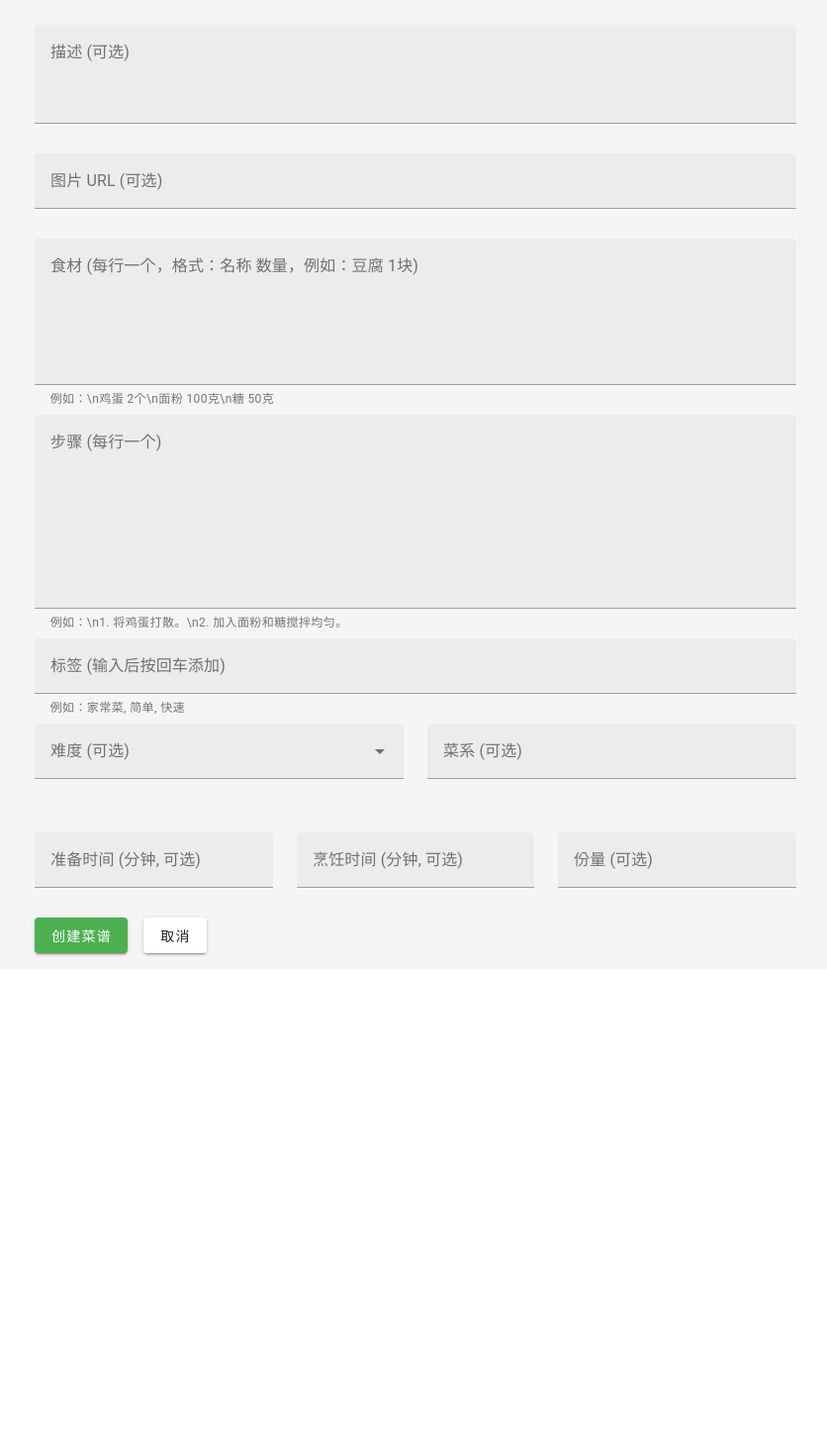
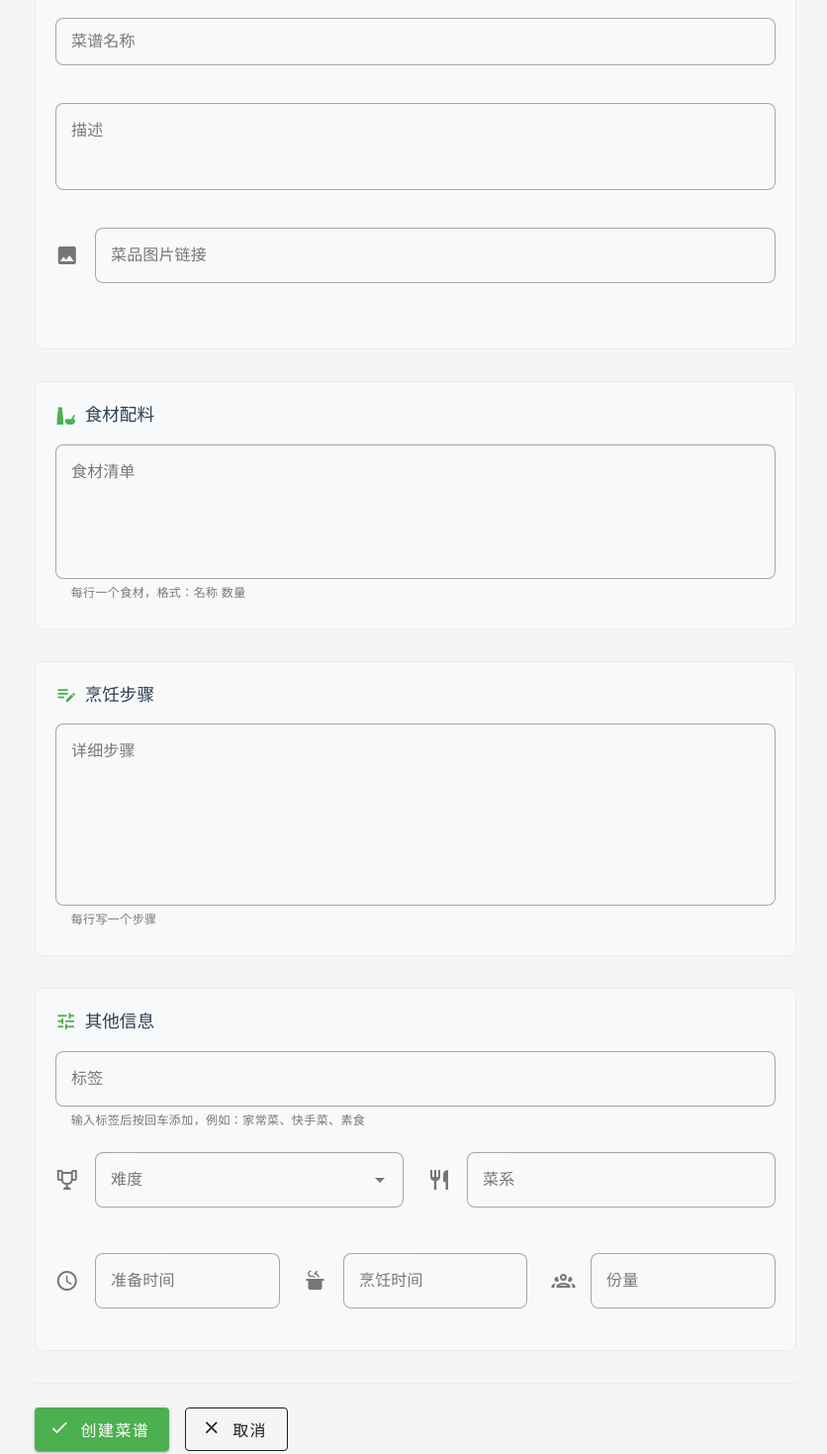
Before and after one commit to kinyue/cooking, a Vue app in the folder frontend/: page /recipes/add in a window 1280 px wide. Shown: the part 141-1610 px from the top of the page at 99% size, without its empty margins (220-1056 px from the left). Before the commit the page ends 1120 px from the top, so only its background shows below. Built offline with nearby package versions, Linux system fonts and the light colour scheme.

Commit message:
Refactor: Enhance Edit Recipe page UI

```diff
--- a/frontend/src/assets/components/recipe-form.css
+++ b/frontend/src/assets/components/recipe-form.css
@@ -1 +1,96 @@
-/* Add specific styles if needed */
+.recipe-form {
+  padding: 16px 0;
+}
+
+.form-section {
+  margin-bottom: 32px;
+  padding: 20px;
+  background-color: #f8f9fa;
+  border-radius: 8px;
+  border: 1px solid #e9ecef;
+}
+
+.form-section-title {
+  color: #2c3e50;
+  font-size: 1.1rem;
+  font-weight: 500;
+  margin-bottom: 16px;
+  display: flex;
+  align-items: center;
+  gap: 8px;
+}
+
+.form-fields-group {
+  margin-bottom: 24px;
+}
+
+.form-field {
+  transition: all 0.3s ease;
+}
+
+.form-field:hover {
+  transform: translateX(4px);
+}
+
+.form-field :deep(.v-field) {
+  border-radius: 8px;
+  transition: all 0.2s ease;
+}
+
+.form-field :deep(.v-field--focused) {
+  transform: scale(1.01);
+}
+
+.form-field :deep(.v-field__input) {
+  padding: 8px 16px;
+}
+
+.recipe-tags :deep(.v-chip) {
+  margin: 4px;
+  transition: all 0.2s ease;
+}
+
+.recipe-tags :deep(.v-chip:hover) {
+  transform: scale(1.05);
+}
+
+.action-buttons {
+  display: flex;
+  gap: 16px;
+  margin-top: 32px;
+  padding-top: 24px;
+  border-top: 1px solid #e9ecef;
+}
+
+.submit-btn {
+  min-width: 120px !important;
+}
+
+.cancel-btn {
+  background-color: transparent !important;
+}
+
+/* Helper text styles */
+.helper-text {
+  color: #6c757d;
+  font-size: 0.875rem;
+  margin-top: 4px;
+}
+
+/* Responsive adjustments */
+@media (max-width: 600px) {
+  .form-section {
+    padding: 16px;
+    margin-bottom: 24px;
+  }
+
+  .action-buttons {
+    flex-direction: column;
+    gap: 12px;
+  }
+
+  .submit-btn,
+  .cancel-btn {
+    width: 100%;
+  }
+}
--- a/frontend/src/assets/views/edit-recipe-view.css
+++ b/frontend/src/assets/views/edit-recipe-view.css
@@ -1 +1,45 @@
-/* Add specific styles for EditRecipeView here */
+.edit-recipe-container {
+  background-color: #fff;
+  border-radius: 12px;
+  box-shadow: 0 2px 8px rgba(0, 0, 0, 0.05);
+  padding: 24px;
+  transition: all 0.3s ease;
+}
+
+.edit-recipe-header {
+  margin-bottom: 32px;
+  border-bottom: 2px solid #f0f0f0;
+  padding-bottom: 16px;
+}
+
+.edit-recipe-title {
+  font-size: 1.75rem !important;
+  color: #2c3e50;
+  letter-spacing: 0.5px;
+}
+
+.loading-container {
+  min-height: 300px;
+  display: flex;
+  flex-direction: column;
+  align-items: center;
+  justify-content: center;
+  gap: 16px;
+}
+
+.loading-text {
+  color: #666;
+  font-size: 1rem;
+  margin-top: 8px;
+}
+
+/* Animation for loading state */
+.fade-enter-active,
+.fade-leave-active {
+  transition: opacity 0.3s ease;
+}
+
+.fade-enter-from,
+.fade-leave-to {
+  opacity: 0;
+}
--- a/frontend/src/components/RecipeForm.vue
+++ b/frontend/src/components/RecipeForm.vue
@@ -1,124 +1,198 @@
 <!-- frontend/src/components/RecipeForm.vue -->
 <!-- Reusable form component for creating and editing recipes -->
 <template>
-  <v-form ref="form" @submit.prevent="submitForm">
+  <v-form ref="form" @submit.prevent="submitForm" class="recipe-form">
+    <!-- Basic Information Section -->
+    <div class="form-section">
+      <div class="form-section-title">
+        <v-icon icon="mdi-information" color="primary" size="small"></v-icon>
+        基本信息
+      </div>
+      <div class="form-fields-group">
         <v-text-field
           v-model="formData.name"
           label="菜谱名称"
           :rules="[rules.required]"
           required
-      class="mb-2"
+          class="form-field mb-4"
+          variant="outlined"
+          density="comfortable"
         ></v-text-field>
 
         <v-textarea
           v-model="formData.description"
-      label="描述 (可选)"
+          label="描述"
           rows="3"
-      class="mb-2"
+          class="form-field mb-4"
+          variant="outlined"
+          hint="简单描述一下这道菜的特点"
         ></v-textarea>
 
         <v-text-field
           v-model="formData.image_url"
-      label="图片 URL (可选)"
+          label="菜品图片链接"
           type="url"
-      class="mb-2"
+          class="form-field"
+          variant="outlined"
+          prepend-icon="mdi-image"
+          placeholder="http://..."
         ></v-text-field>
+      </div>
+    </div>
 
-    <!-- Ingredients - Simple Textarea for now, could be improved -->
+    <!-- Ingredients Section -->
+    <div class="form-section">
+      <div class="form-section-title">
+        <v-icon icon="mdi-food-variant" color="primary" size="small"></v-icon>
+        食材配料
+      </div>
       <v-textarea
         v-model="ingredientsText"
-      label="食材 (每行一个，格式：名称 数量，例如：豆腐 1块)"
+        label="食材清单"
         :rules="[rules.required]"
         required
         rows="5"
-      class="mb-2"
-      hint="例如：\n鸡蛋 2个\n面粉 100克\n糖 50克"
+        class="form-field mb-2"
+        variant="outlined"
+        hint="每行一个食材，格式：名称 数量"
         persistent-hint
+        placeholder="例如：&#10;豆腐 1块&#10;葱花 适量&#10;生抽 2勺"
       ></v-textarea>
+    </div>
 
-    <!-- Instructions - Simple Textarea for now, could be improved -->
+    <!-- Cooking Instructions Section -->
+    <div class="form-section">
+      <div class="form-section-title">
+        <v-icon icon="mdi-playlist-edit" color="primary" size="small"></v-icon>
+        烹饪步骤
+      </div>
       <v-textarea
         v-model="instructionsText"
-      label="步骤 (每行一个)"
+        label="详细步骤"
         :rules="[rules.required]"
         required
         rows="7"
-      class="mb-2"
-      hint="例如：\n1. 将鸡蛋打散。\n2. 加入面粉和糖搅拌均匀。"
+        class="form-field mb-2"
+        variant="outlined"
+        hint="每行写一个步骤"
         persistent-hint
+        placeholder="例如：&#10;1. 将豆腐切块&#10;2. 锅中放油烧热&#10;3. 放入豆腐翻炒"
       ></v-textarea>
+    </div>
 
-    <!-- Tags - Using v-combobox for free-form tags -->
+    <!-- Additional Details Section -->
+    <div class="form-section">
+      <div class="form-section-title">
+        <v-icon icon="mdi-tune" color="primary" size="small"></v-icon>
+        其他信息
+      </div>
+
+      <!-- Tags -->
       <v-combobox
         v-model="formData.tags"
-        label="标签 (输入后按回车添加)"
+        label="标签"
         multiple
         chips
         closable-chips
         clearable
-        class="mb-2"
-        hint="例如：家常菜, 简单, 快速"
+        class="form-field recipe-tags mb-6"
+        variant="outlined"
+        hint="输入标签后按回车添加，例如：家常菜、快手菜、素食"
         persistent-hint
       ></v-combobox>
 
+      <!-- Difficulty and Cuisine -->
       <v-row>
         <v-col cols="12" sm="6">
           <v-select
             v-model="formData.difficulty"
             :items="['简单', '中等', '困难']"
-          label="难度 (可选)"
+            label="难度"
             clearable
-          class="mb-2"
+            class="form-field"
+            variant="outlined"
+            prepend-icon="mdi-trophy-outline"
           ></v-select>
         </v-col>
         <v-col cols="12" sm="6">
           <v-text-field
             v-model="formData.cuisine"
-            label="菜系 (可选)"
+            label="菜系"
             clearable
-            class="mb-2"
-            hint="例如：川菜, 粤菜, 西餐"
+            class="form-field"
+            variant="outlined"
+            prepend-icon="mdi-silverware-fork-knife"
+            hint="例如：川菜、粤菜、西餐"
           ></v-text-field>
         </v-col>
       </v-row>
 
+      <!-- Time and Servings -->
       <v-row>
         <v-col cols="12" sm="4">
           <v-text-field
             v-model.number="formData.prep_time_minutes"
-          label="准备时间 (分钟, 可选)"
+            label="准备时间"
             type="number"
             min="0"
             clearable
-          class="mb-2"
+            class="form-field"
+            variant="outlined"
+            suffix="分钟"
+            prepend-icon="mdi-clock-outline"
           ></v-text-field>
         </v-col>
         <v-col cols="12" sm="4">
           <v-text-field
             v-model.number="formData.cook_time_minutes"
-          label="烹饪时间 (分钟, 可选)"
+            label="烹饪时间"
             type="number"
             min="0"
             clearable
-          class="mb-2"
+            class="form-field"
+            variant="outlined"
+            suffix="分钟"
+            prepend-icon="mdi-pot-steam"
           ></v-text-field>
         </v-col>
         <v-col cols="12" sm="4">
           <v-text-field
             v-model.number="formData.servings"
-          label="份量 (可选)"
+            label="份量"
             type="number"
             min="1"
             clearable
-          class="mb-2"
+            class="form-field"
+            variant="outlined"
+            suffix="人份"
+            prepend-icon="mdi-account-group-outline"
           ></v-text-field>
         </v-col>
       </v-row>
+    </div>
 
-    <v-btn type="submit" color="primary" class="mr-4">
-      {{ isEditing ? '更新菜谱' : '创建菜谱' }}
+    <!-- Action Buttons -->
+    <div class="action-buttons">
+      <v-btn
+        type="submit"
+        color="primary"
+        size="large"
+        class="submit-btn"
+        :loading="submitting"
+        prepend-icon="mdi-check"
+      >
+        {{ isEditing ? '保存修改' : '创建菜谱' }}
       </v-btn>
-    <v-btn @click="cancelForm">取消</v-btn>
+      <v-btn
+        @click="cancelForm"
+        variant="outlined"
+        size="large"
+        class="cancel-btn"
+        prepend-icon="mdi-close"
+      >
+        取消
+      </v-btn>
+    </div>
   </v-form>
 </template>
 
--- a/frontend/src/views/EditRecipeView.vue
+++ b/frontend/src/views/EditRecipeView.vue
@@ -1,38 +1,55 @@
 <template>
   <v-container fluid class="pa-5">
     <v-row justify="center">
-      <v-col cols="12" md="8">
-        <h2 class="text-h5 font-weight-medium mb-4">编辑菜谱</h2>
+      <v-col cols="12" md="8" lg="7">
+        <div class="edit-recipe-container">
+          <div class="edit-recipe-header">
+            <h2 class="edit-recipe-title font-weight-medium">
+              <v-icon icon="mdi-pencil" class="mr-2"></v-icon>
+              编辑菜谱
+            </h2>
+          </div>
 
           <!-- Loading Indicator -->
-        <v-row v-if="loading" justify="center" align="center" style="min-height: 200px;">
-          <v-col cols="12" class="text-center">
-            <v-progress-circular indeterminate color="primary"></v-progress-circular>
-            <p class="mt-2 text-medium-emphasis">加载菜谱数据...</p>
-          </v-col>
-        </v-row>
+          <v-fade-transition>
+            <div v-if="loading" class="loading-container">
+              <v-progress-circular
+                size="42"
+                width="4"
+                indeterminate
+                color="primary"
+              ></v-progress-circular>
+              <span class="loading-text">加载菜谱数据...</span>
+            </div>
+          </v-fade-transition>
 
           <!-- Error Message -->
-        <v-row v-else-if="error" justify="center">
-          <v-col cols="12">
+          <v-fade-transition>
+            <div v-if="error">
               <v-alert
                 type="error"
                 variant="tonal"
                 title="加载失败"
                 :text="`加载菜谱数据失败: ${error.message || '请稍后重试。'}`"
                 class="mb-4"
+                border="start"
+                density="comfortable"
               ></v-alert>
-          </v-col>
-        </v-row>
+            </div>
+          </v-fade-transition>
 
           <!-- Recipe Form - Render only when data is loaded -->
+          <v-fade-transition>
+            <div v-if="recipeData && !loading">
               <RecipeForm
-          v-if="recipeData && !loading"
                 formType="edit"
                 :initialData="recipeData"
                 @submit="handleUpdateRecipe"
                 @cancel="goBack"
               />
+            </div>
+          </v-fade-transition>
+        </div>
       </v-col>
     </v-row>
   </v-container>
```
Lines whose indentation alone changed are shown as unchanged.
